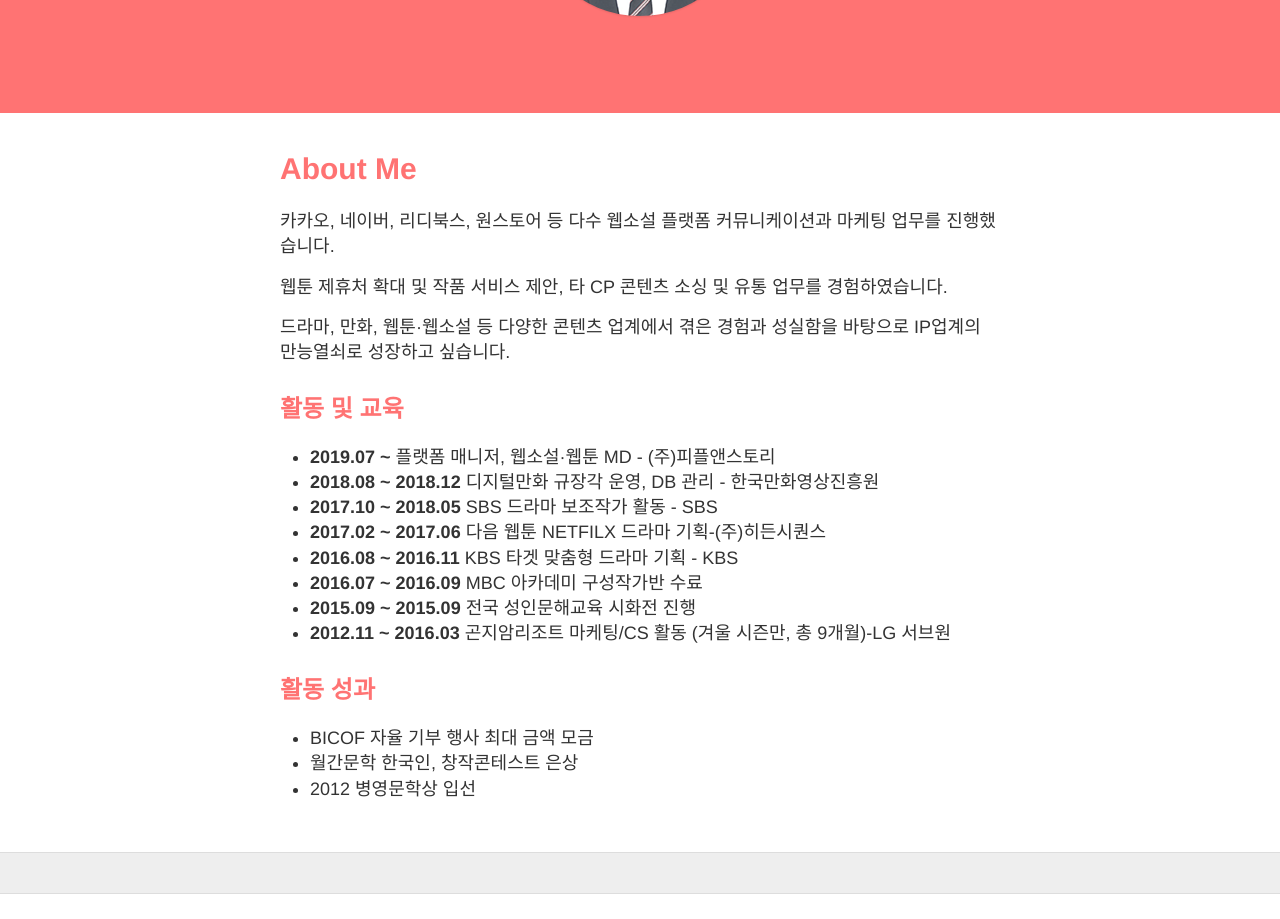
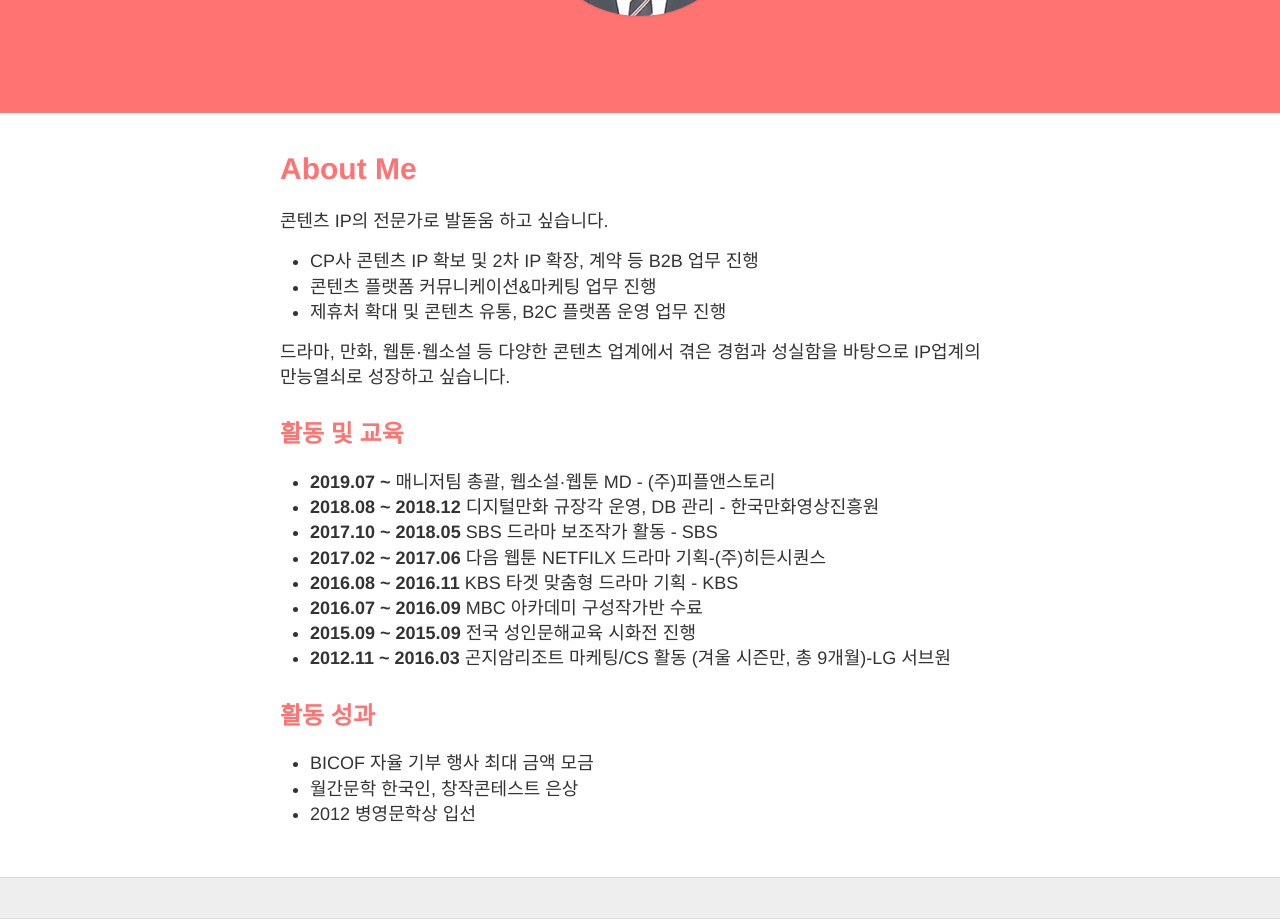
Before and after one commit to kibumkim91/kibumkim.github.io, a Jekyll site: the page built from about.md, in a window 1280 px wide, cut to the strip 365-1284 px from the top of the page. Built offline with Jekyll 4.4.1, drawn with Linux system fonts in a browser that asks for light colours; nearby versions of some CDN libraries; before the commit the page ends 1259 px from its top, so only the background shows below that.

Commit message:
Update about.md

```diff
--- a/about.md
+++ b/about.md
@@ -3,12 +3,11 @@ layout: page
 title: About Me
 permalink: /about/
 ---
+콘텐츠 IP의 전문가로 발돋움 하고 싶습니다.
 
-카카오, 네이버, 리디북스, 원스토어 등
-다수 웹소설 플랫폼 커뮤니케이션과 마케팅 업무를 진행했습니다.
-
-웹툰 제휴처 확대 및 작품 서비스 제안,
-타 CP 콘텐츠 소싱 및 유통 업무를 경험하였습니다.
+- CP사 콘텐츠 IP 확보 및 2차 IP 확장, 계약 등 B2B 업무 진행
+- 콘텐츠 플랫폼 커뮤니케이션&마케팅 업무 진행
+- 제휴처 확대 및 콘텐츠 유통, B2C 플랫폼 운영 업무 진행
 
 드라마, 만화, 웹툰·웹소설 등 다양한 콘텐츠 업계에서 겪은 경험과
 성실함을 바탕으로 IP업계의 만능열쇠로 성장하고 싶습니다.
@@ -16,7 +15,7 @@ permalink: /about/
 
 ## 활동 및 교육
 
-* **2019.07 ~** 플랫폼 매니저, 웹소설·웹툰 MD - (주)피플앤스토리
+* **2019.07 ~** 매니저팀 총괄, 웹소설·웹툰 MD - (주)피플앤스토리
 * **2018.08 ~ 2018.12** 디지털만화 규장각 운영, DB 관리 - 한국만화영상진흥원
 * **2017.10 ~ 2018.05** SBS 드라마 보조작가 활동 - SBS
 * **2017.02 ~ 2017.06** 다음 웹툰 NETFILX 드라마 기획-(주)히든시퀀스
```
